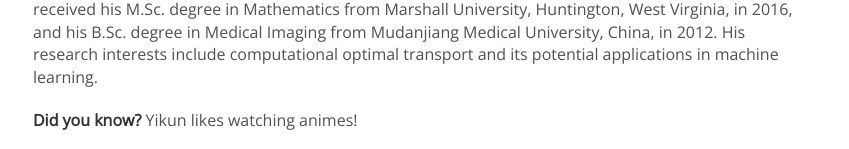
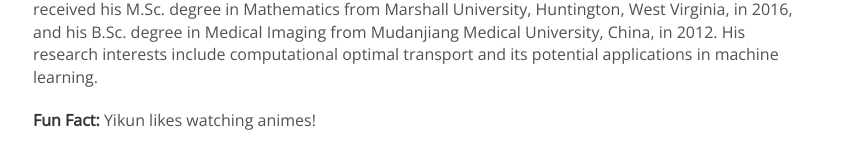
Before and after one commit to naqibUVa/nsp.github.io, a Jekyll site: the page built from _people/Yikun_Bai.md, in a window 1280 px wide and 958 px high. Shown: the part 806-955 px from the top of the window, without its empty margins (222-1071 px from the left). Built offline with Jekyll 4.4.1, drawn with Linux system fonts in a browser that asks for light colours; nearby versions of some CDN libraries; comment, search, counter and statistics services are not loaded.

Commit message:
Update Yikun_Bai.md

```diff
--- a/_people/Yikun_Bai.md
+++ b/_people/Yikun_Bai.md
@@ -17,4 +17,4 @@ _Postdoctoral Research Assistant_<br>
 
 [Yikun Bai](https://baio0.github.io/) is currently a postdoctoral research assistant at the Machine Intelligence and Neural Technologies (MINT) Lab at Vanderbilt University, Nashville, TN. He obtained his Ph.D. degree in the Electrical and Computer Engineering Department, University of Delaware, in 2021. Before that, Yikun received his M.Sc. degree in Mathematics from Marshall University, Huntington, West Virginia, in 2016, and his B.Sc. degree in Medical Imaging from Mudanjiang Medical University, China, in 2012. His research interests include computational optimal transport and its potential applications in machine learning.
 
-**Did you know?** Yikun likes watching animes!
+**Fun Fact:** Yikun likes watching animes!
```
